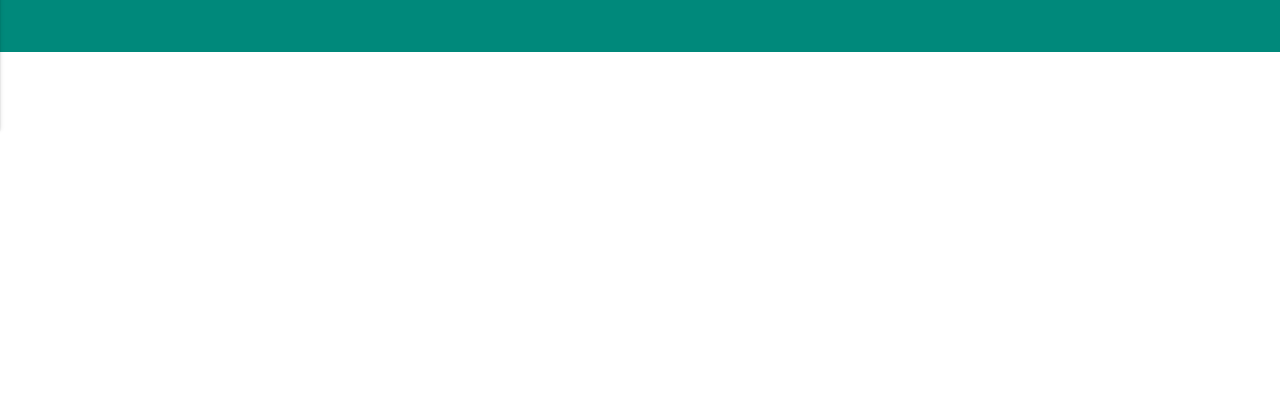
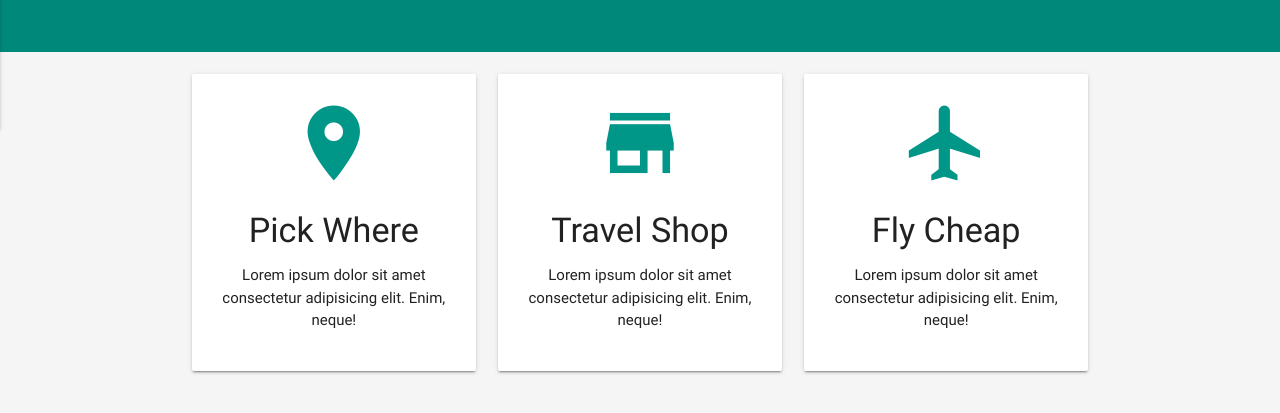
Before and after one commit to boonseng3/material-css-travelville, a plain HTML site: page index.html in a window 1280 px wide. Shown: the part 731-1144 px from the top of the page. Before the commit the page ends 800 px from the top, so only its background shows below. Drawn offline with nearby package versions, Linux system fonts and the light colour scheme.

Commit message:
Add Icon boxes

```diff
--- a/index.html
+++ b/index.html
@@ -106,8 +106,37 @@
         </div>
       </div>
     </div>
+  </section>
 
+  <!-- Section: Icon Boxes -->
+  <section class="section section-icons grey lighten-4 center">
+    <div class="container">
+      <div class="row">
+        <div class="col s12 m4">
+          <div class="card-panel">
+            <i class="material-icons large teal-text">room</i>
+            <h4>Pick Where</h4>
+            <p>Lorem ipsum dolor sit amet consectetur adipisicing elit. Enim, neque!</p>
+          </div>
+        </div>
+        <div class="col s12 m4">
+          <div class="card-panel">
+            <i class="material-icons large teal-text">store</i>
+            <h4>Travel Shop</h4>
+            <p>Lorem ipsum dolor sit amet consectetur adipisicing elit. Enim, neque!</p>
+          </div>
+        </div>
+        <div class="col s12 m4">
+          <div class="card-panel">
+            <i class="material-icons large teal-text">airplanemode_active</i>
+            <h4>Fly Cheap</h4>
+            <p>Lorem ipsum dolor sit amet consectetur adipisicing elit. Enim, neque!</p>
+          </div>
+        </div>
+      </div>
+    </div>
   </section>
+
 
 
   <!--Import jQuery before materialize.js-->
```
